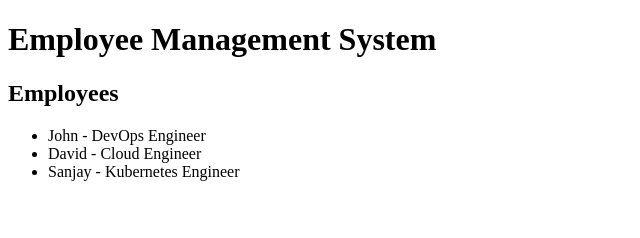
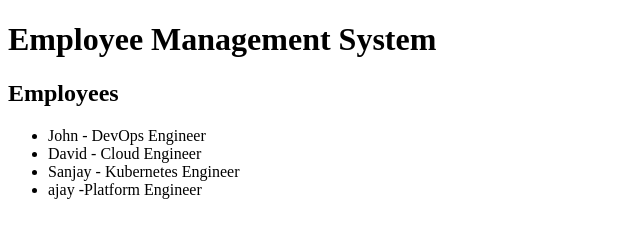
Before and after one commit to regula-sanjay/employee-app-project, a plain HTML site: page index.html in a window 1280 px wide. Shown: the whole page, without its empty margins (0-640 px from the left). Drawn offline with Linux system fonts and the light colour scheme.

Commit message:
Added Jenkinsfile

```diff
--- a/index.html
+++ b/index.html
@@ -12,6 +12,7 @@
 <li>John - DevOps Engineer</li>
 <li>David - Cloud Engineer</li>
 <li>Sanjay - Kubernetes Engineer</li>
+<li>ajay -Platform Engineer
 </ul>
 
 </body>
```
Also changed, not shown: 1 other file.
